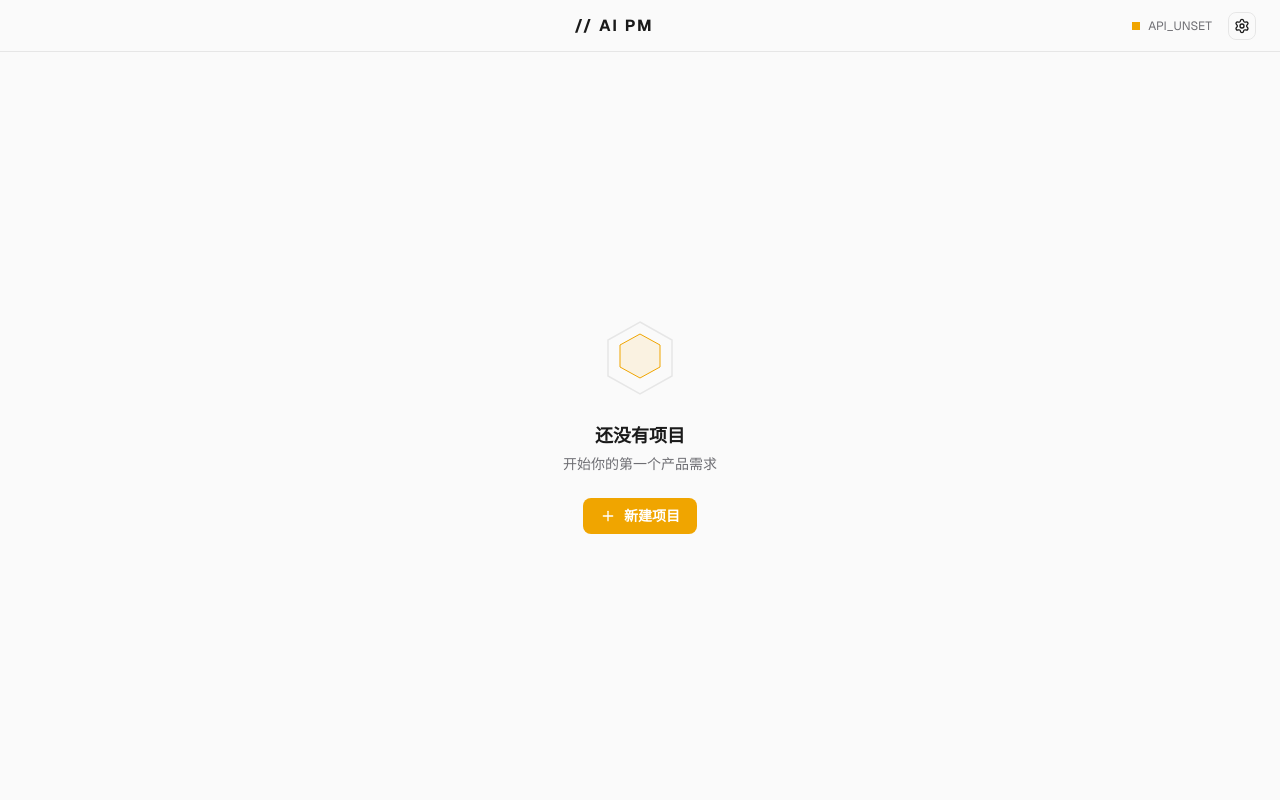
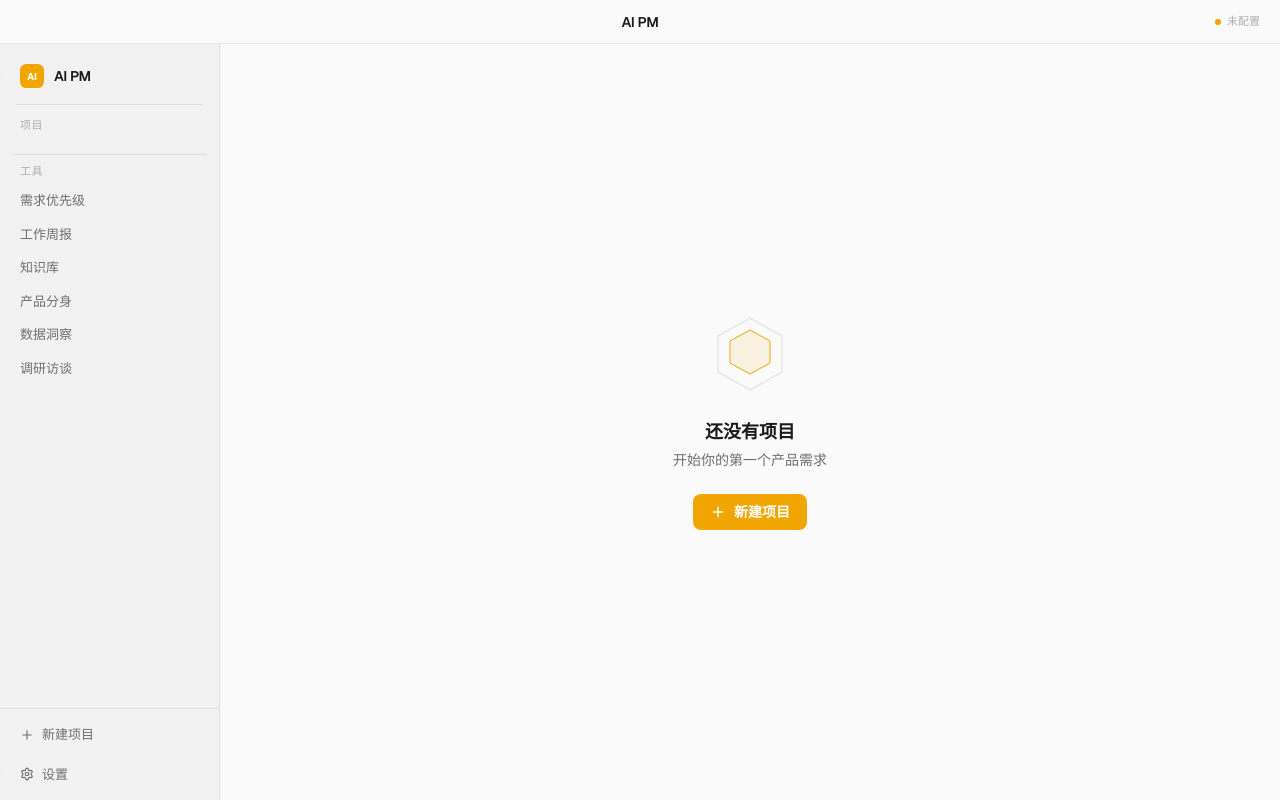
Before and after one commit to K3tty5555/AI_PM, a React (Vite) app in the folder app/: page / in a window 1280 px wide. Built offline with nearby package versions, Linux system fonts and the light colour scheme.

Commit message:
feat: remove ProjectStageBar, add sidebar to AppLayout, simplify TitleBar

```diff
--- a/app/src/components/layout/ProjectStageBar.tsx
+++ b/app/src/components/layout/ProjectStageBar.tsx
@@ -1,67 +1,4 @@
-import { useEffect, useState } from "react"
-import { useParams, useNavigate } from "react-router-dom"
-import { StageNav, type Stage } from "@/components/stage-nav"
-import { api } from "@/lib/tauri-api"
-import { getCachedProject, setCachedProject } from "@/lib/project-cache"
-
-const STAGES: Stage[] = [
-  { id: "requirement", label: "需求收集" },
-  { id: "analysis", label: "需求分析" },
-  { id: "research", label: "竞品研究" },
-  { id: "stories", label: "用户故事" },
-  { id: "prd", label: "PRD" },
-  { id: "prototype", label: "原型设计" },
-  { id: "review", label: "评审" },
-]
-
-function ProjectStageBar() {
-  const { id: projectId } = useParams()
-  const navigate = useNavigate()
-  const [project, setProject] = useState(() =>
-    projectId ? getCachedProject(projectId) ?? null : null
-  )
-
-  useEffect(() => {
-    if (!projectId) return
-
-    api.getProject(projectId)
-      .then((data) => {
-        if (data && data.id) {
-          setCachedProject(projectId, data)
-          setProject(data)
-        }
-      })
-      .catch((err) => console.error("Failed to load project:", err))
-  }, [projectId])
-
-  if (!project) {
-    return (
-      <div className="flex h-20 items-center justify-center border-b border-[var(--border)] bg-[var(--background)]">
-        <span className="font-terminal text-xs text-[var(--text-muted)]">
-          LOADING...
-        </span>
-      </div>
-    )
-  }
-
-  const completedStages = project.phases
-    .filter((p) => p.status === "completed")
-    .map((p) => p.phase)
-
-  const handleStageClick = (stageId: string) => {
-    navigate(`/project/${projectId}/${stageId}`)
-  }
-
-  return (
-    <div className="border-b border-[var(--border)] bg-[var(--background)] px-6 py-4">
-      <StageNav
-        stages={STAGES}
-        currentStage={project.currentPhase}
-        completedStages={completedStages}
-        onStageClick={handleStageClick}
-      />
-    </div>
-  )
+// ProjectStageBar is retired — phase navigation moved to Sidebar
+export function ProjectStageBar() {
+  return null
 }
-
-export { ProjectStageBar }
--- a/app/src/components/layout/TitleBar.tsx
+++ b/app/src/components/layout/TitleBar.tsx
@@ -1,7 +1,5 @@
 import { useState, useEffect } from "react"
 import { useNavigate } from "react-router-dom"
-import { Settings } from "lucide-react"
-import { Button } from "@/components/ui/button"
 import { cn } from "@/lib/utils"
 import { api } from "@/lib/tauri-api"
 
@@ -18,54 +16,45 @@ export function TitleBar() {
   return (
     <header
       data-tauri-drag-region
-      className="flex h-[52px] shrink-0 select-none items-center justify-between border-b border-[var(--border)] bg-[var(--background)] px-6"
+      className="flex h-11 shrink-0 select-none items-center justify-between border-b border-[var(--border)] bg-[rgba(250,250,250,0.9)] backdrop-blur-sm px-5"
       style={{ WebkitAppRegion: "drag" } as React.CSSProperties}
     >
-      {/* macOS traffic lights sit in the left 72px — leave space */}
+      {/* macOS traffic lights space */}
       <div className="w-[72px]" data-tauri-drag-region />
 
-      {/* Brand — center */}
+      {/* Brand */}
       <button
         onClick={() => navigate("/")}
         title="返回主页"
         style={{ WebkitAppRegion: "no-drag" } as React.CSSProperties}
-        className="font-terminal text-base font-bold tracking-[2px] text-[var(--dark)] transition-opacity hover:opacity-70 hover:underline"
+        className="text-sm font-semibold text-[var(--text-primary)] tracking-tight hover:opacity-60 transition-opacity"
       >
-        // AI PM
+        AI PM
       </button>
 
-      {/* Right: API status + settings */}
+      {/* API status indicator */}
       <div
-        className="flex items-center gap-4"
+        className="flex w-[72px] items-center justify-end"
         style={{ WebkitAppRegion: "no-drag" } as React.CSSProperties}
       >
         {apiReady !== null && (
           <button
             onClick={() => navigate("/settings")}
-            className="flex items-center gap-2 transition-opacity hover:opacity-70"
+            className="flex items-center gap-1.5 transition-opacity hover:opacity-70"
             title={apiReady ? "API 已配置" : "点击配置 API"}
           >
             <span
               className={cn(
-                "inline-block h-2 w-2",
-                apiReady ? "bg-[var(--green)]" : "bg-[var(--yellow)]"
+                "inline-block size-1.5 rounded-full",
+                apiReady ? "bg-[var(--success)]" : "bg-[var(--accent-color)]"
               )}
               style={apiReady ? { animation: "dotPulse 2s ease-in-out infinite" } : undefined}
             />
-            <span className="font-terminal text-xs text-[var(--text-muted)]">
-              {apiReady ? "API_OK" : "API_UNSET"}
+            <span className="text-[11px] text-[var(--text-tertiary)]">
+              {apiReady ? "已配置" : "未配置"}
             </span>
           </button>
         )}
-
-        <Button
-          variant="ghost"
-          size="icon-sm"
-          onClick={() => navigate("/settings")}
-          aria-label="Settings"
-        >
-          <Settings className="size-4" />
-        </Button>
       </div>
     </header>
   )
--- a/app/src/layouts/AppLayout.tsx
+++ b/app/src/layouts/AppLayout.tsx
@@ -1,13 +1,17 @@
 import { Outlet } from "react-router-dom"
+import { SidebarShell } from "@/components/layout/SidebarShell"
 import { TitleBar } from "@/components/layout/TitleBar"
 
 export function AppLayout() {
   return (
     <div className="flex h-screen flex-col overflow-hidden">
       <TitleBar />
-      <main className="flex-1 overflow-y-auto p-8">
-        <Outlet />
-      </main>
+      <div className="flex flex-1 overflow-hidden">
+        <SidebarShell />
+        <main className="flex-1 overflow-y-auto p-8">
+          <Outlet />
+        </main>
+      </div>
     </div>
   )
 }
--- a/app/src/layouts/ProjectLayout.tsx
+++ b/app/src/layouts/ProjectLayout.tsx
@@ -1,7 +1,6 @@
 import { Outlet } from "react-router-dom"
 import { TitleBar } from "@/components/layout/TitleBar"
 import { SidebarShell } from "@/components/layout/SidebarShell"
-import { ProjectStageBar } from "@/components/layout/ProjectStageBar"
 
 export function ProjectLayout() {
   return (
@@ -9,12 +8,9 @@ export function ProjectLayout() {
       <TitleBar />
       <div className="flex flex-1 overflow-hidden">
         <SidebarShell />
-        <div className="flex flex-1 flex-col overflow-hidden">
-          <ProjectStageBar />
-          <main className="flex-1 overflow-y-auto p-8">
-            <Outlet />
-          </main>
-        </div>
+        <main className="flex-1 overflow-y-auto p-8">
+          <Outlet />
+        </main>
       </div>
     </div>
   )
```
